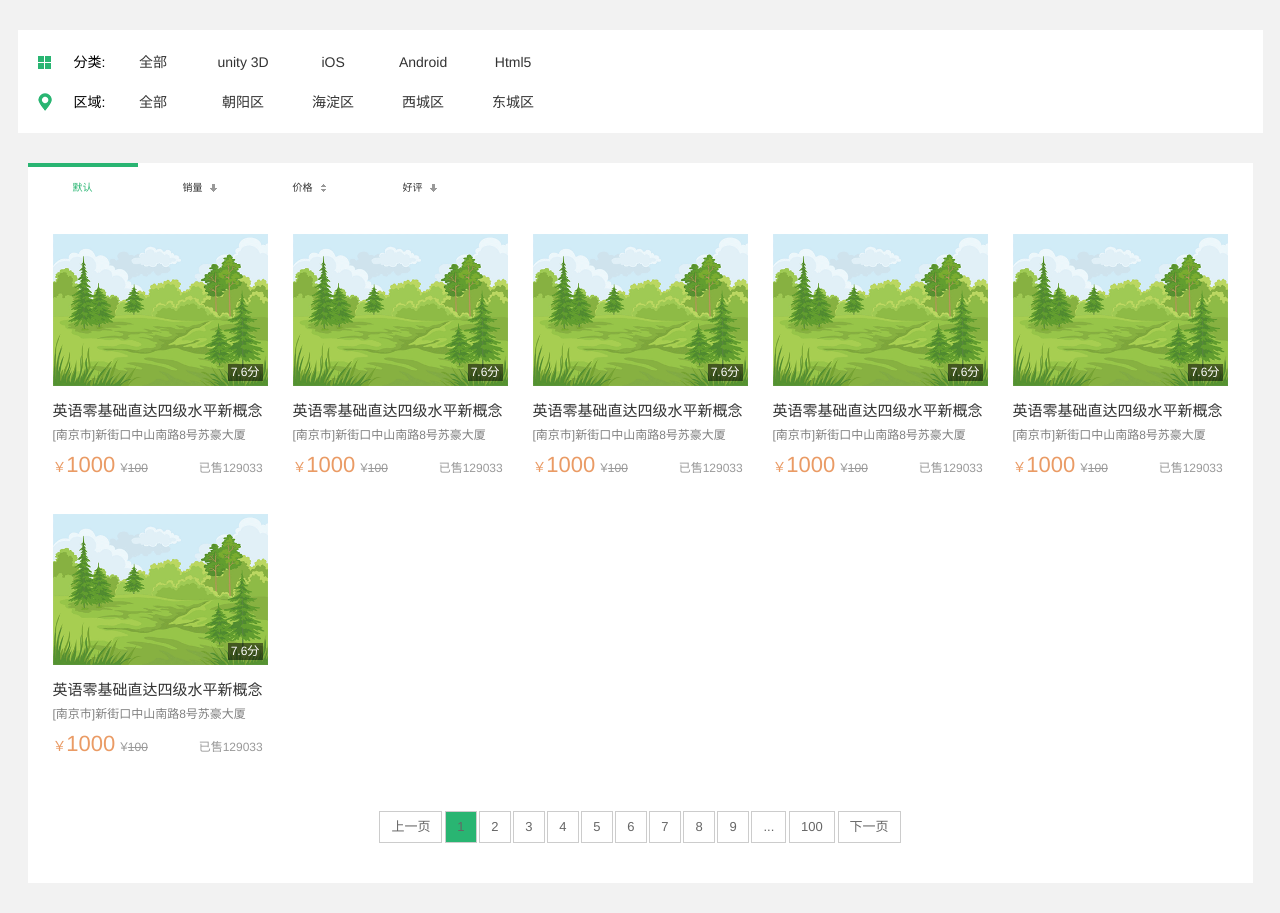
After one commit to Johozhang/jingyingba, a PHP site: page /wulei/courseHome/courseHome.html in a window 1280 px wide. The commit adds this page. Run offline with PHP 8.4, Linux system fonts and the light colour scheme.

Commit message:
7-23 8:47

```diff
--- a/css/base.css
+++ b/css/base.css
@@ -1,4 +1,7 @@
 html,body {margin:0; padding:0; font:10px/1.5 helvetica,arial,"Microsoft Yahei";}
+body{
+	background-color: #f2f2f2;
+}
 div,dl,dt,dd,ul,ol,li,h1,h2,h3,h4,h5,h6,pre,form,fieldset,input,textarea,blockquote,p{padding:0; margin:0;}
 table,td,tr,th{font-size:10px;}
 a{text-decoration: none;}
--- /dev/null
+++ b/css/course/courseHome.css
@@ -0,0 +1,207 @@
+.course-classfy{
+	width: 1225px;
+	height: 60px;
+	background-color: white;
+	margin:0 auto;
+	margin-top: 30px;
+	padding-top: 22px;
+	padding-bottom: 21px;
+	padding-left: 20px;
+}
+.course-classfy a{
+	color: #333;
+}
+.course-classfy a:hover{
+	color: #29b572;
+}
+.classfy-icon{
+	display: inline-block;
+	width: 27px;
+	height: 20px;
+	background:url(../../img/course/classfy-icon.png) no-repeat;
+	background-size: 13px 13px;
+	background-position: left center;
+	vertical-align: top;
+
+}
+.location-icon{
+	display: inline-block;
+	width: 27px;
+	height: 20px;
+	background:url(../../img/course/location-icon.png) no-repeat;
+	background-size: 14px 18px;
+	background-position: left center;
+	vertical-align: top;
+}
+.classfy-word{
+	display: inline-block;
+	width: 38px;
+	height: 20px;
+	line-height: 20px;
+	font-size: 14px;
+	text-align: right;
+
+}
+.classfy-content-list{
+	display: inline-block;
+	vertical-align: top;
+}
+.classfy-content-list>li{
+	float: left;
+	width: 90px;
+	height: 20px;
+	line-height: 20px;
+	font-size: 14px;
+	text-align: center;
+}
+
+.course-content-classfy{
+	height: 20px;
+
+	margin-bottom: 20px;
+}
+.course-location-classfy{
+	height: 20px;
+}
+
+.course-content{
+	width: 1225px;
+	margin:30px auto;
+	background-color: white;
+	padding-bottom: 40px;
+}
+.course-reorder>li{
+	height: 42px;
+	line-height: 42px;
+	text-align: center;
+	float: left;
+	width: 110px;
+	border-top: 4px solid rgba(41,181,114,0);
+}
+.course-reorder .course-reorder-active{
+	border-top: 4px solid rgba(41,181,114,1);
+	color: #29b572;
+}
+.course-reorder a{
+	color: #333;
+	width: 100%;
+	height: 100%;
+	display: inline-block;
+}
+.course-reorder a:hover{
+	color: #29b572;
+}
+.course-brief{
+	width: 215px;
+	float: left;
+	margin-top: 25px;
+	margin-left: 25px;
+}
+.course-brief img{
+	width: 100%;
+}
+.course-brief a{
+	color: black;
+}
+.course-price2{
+	font-size: 22px;
+	color:#ea9b65;
+	margin-left: -3px;
+}
+.course-price1{
+	font-size: 14px;
+	color:#ea9b65;
+}
+.ori-price,.sold-num,.ori-price1{
+	font-size: 12px;
+	color: #999;
+}
+.sold-num{
+    margin-left: 48px;
+}
+.price-details{
+	width: 100%;
+	height: 41px;
+
+}
+.course-name{
+	font-size: 15px;
+	color:#333333;
+	height: 23px;
+	line-height: 23px;
+}
+.course-adress{
+	font-size: 12px;
+	color: #808080;
+	height: 26px;
+	line-height: 26px;
+}
+.ori-prices{
+	height: 14px;
+	display: inline-block;
+}
+.ori-price{
+	margin-left: -5px;
+}
+.img-box{
+	width:100%;
+	position: relative;
+	margin-bottom: 13px;
+}
+#course-count{
+	width: 35px;
+	height: 17px;
+	line-height: 17px;
+	font-size: 12px;
+	color: #fff;
+	position: absolute;
+	text-align: center;
+	right: 5px;
+	bottom: 5px;
+	background-color: rgba(0,0,0,0.5)
+}
+.page-shift{
+	text-align: center;
+	margin-top: 43px;
+}
+.page-shift span{
+	height: 30px;
+	line-height: 30px;
+	border:1px solid #cccccc;
+	display: inline-block;
+	padding: 0 11px;
+	font-size: 13px;
+	color: #666666;
+}
+.page-shift .page-active{
+	background-color: #29b572;
+}
+.sale-volume,.high-opinion{
+	background:url(../../img/course/reorder-icon.png) no-repeat;
+	background-size: 7px 8px;
+	background-position: 70% center;
+}
+.sale-price{
+	background:url(../../img/course/pri-reorder.png) no-repeat;
+	background-size: 5px 8px;
+	background-position: 70% center;
+}
+.sale-volume:hover{
+	background:url(../../img/course/reorder-icon1.png) no-repeat;
+	background-size: 7px 8px;
+	background-position: 70% center;
+
+}
+.high-opinion:hover{
+	background:url(../../img/course/reorder-icon1.png) no-repeat;
+	background-size: 7px 8px;
+	background-position: 70% center;
+}
+.sale-price:hover{
+	background:url(../../img/course/pri-reorder1.png) no-repeat;
+	background-size: 5px 8px;
+	background-position: 70% center;
+}
+.course-reorder .default{
+	color:#29b572;
+}
--- /dev/null
+++ b/wulei/courseHome/courseHome.html
@@ -0,0 +1,186 @@
+<!DOCTYPE html>
+<html lang="en">
+<head>
+	<meta charset="UTF-8">
+	<title>线下课程</title>
+	<link rel="stylesheet" type="text/css" href="../../css/course/courseHome.css">
+	<link rel="stylesheet" type="text/css" href="../../css/base.css">
+</head>
+<body>
+<nav class="course-classfy">
+<div class="course-content-classfy">
+<span class="classfy-icon"></span>
+<span class="classfy-word">分类:</span>
+<ul class="classfy-content-list clearfix">
+	<li><a href="javascript:void(0)">全部</a></li>
+	<li><a href="javascript:void(0)">unity 3D</a></li>
+	<li><a href="javascript:void(0)">iOS</a></li>
+	<li><a href="javascript:void(0)">Android</a></li>
+	<li><a href="javascript:void(0)">Html5</a></li>
+</ul>
+
+</div>
+<div class="course-location-classfy">
+<span class="location-icon"></span>
+<span class="classfy-word">区域:</span>
+<ul class="classfy-content-list clearfix">
+	<li><a href="javascript:void(0)">全部</a></li>
+	<li><a href="javascript:void(0)">朝阳区</a></li>
+	<li><a href="javascript:void(0)">海淀区</a></li>
+	<li><a href="javascript:void(0)">西城区</a></li>
+	<li><a href="javascript:void(0)">东城区</a></li>
+</ul>
+</div>
+
+</nav>
+<section class="course-content">
+<nav>
+	<ul class="course-reorder clearfix">
+		<li class="course-reorder-active"><a href="javascript:void(0)" class="default">默认</a></li>
+		<li><a href="javascript:void(0)" class="sale-volume">销量</a></li>
+		<li><a href="javascript:void(0)" class="sale-price">价格</a></li>
+		<li><a href="javascript:void(0)" class="high-opinion">好评</a></li>
+	</ul>
+</nav>
+	<ul class="course-lists clearfix">
+		<li class="course-brief">
+		<a href="javascript:void">
+		<div class="img-box">
+		<img src="../../img/course/example.png">
+		<span id="course-count">7.6分</span>
+		</div>
+		<p class="course-name">英语零基础直达四级水平新概念</p>
+		<p class="course-adress">[南京市]新街口中山南路8号苏豪大厦</p>
+		<div class="price-details clearfix">
+				<span class="course-price1">￥</span>
+				<span class="course-price2">1000</span>
+
+					<span class="ori-price1">￥</span>
+					<del class="ori-price">100</del>
+				<span class="sold-num">已售129033</span>
+		</div>
+		</a>
+		</li>
+		<li class="course-brief">
+		<a href="javascript:void">
+		<div class="img-box">
+		<img src="../../img/course/example.png">
+		<span id="course-count">7.6分</span>
+		</div>
+		<p class="course-name">英语零基础直达四级水平新概念</p>
+		<p class="course-adress">[南京市]新街口中山南路8号苏豪大厦</p>
+		<div class="price-details clearfix">
+				<span class="course-price1">￥</span>
+				<span class="course-price2">1000</span>
+
+					<span class="ori-price1">￥</span>
+					<del class="ori-price">100</del>
+				<span class="sold-num">已售129033</span>
+		</div>
+		</a>
+		</li>
+		<li class="course-brief">
+		<a href="javascript:void">
+		<div class="img-box">
+		<img src="../../img/course/example.png">
+		<span id="course-count">7.6分</span>
+		</div>
+		<p class="course-name">英语零基础直达四级水平新概念</p>
+		<p class="course-adress">[南京市]新街口中山南路8号苏豪大厦</p>
+		<div class="price-details clearfix">
+				<span class="course-price1">￥</span>
+				<span class="course-price2">1000</span>
+
+					<span class="ori-price1">￥</span>
+					<del class="ori-price">100</del>
+				<span class="sold-num">已售129033</span>
+		</div>
+		</a>
+		</li>
+		<li class="course-brief">
+		<a href="javascript:void">
+		<div class="img-box">
+		<img src="../../img/course/example.png">
+		<span id="course-count">7.6分</span>
+		</div>
+		<p class="course-name">英语零基础直达四级水平新概念</p>
+		<p class="course-adress">[南京市]新街口中山南路8号苏豪大厦</p>
+		<div class="price-details clearfix">
+				<span class="course-price1">￥</span>
+				<span class="course-price2">1000</span>
+
+					<span class="ori-price1">￥</span>
+					<del class="ori-price">100</del>
+				<span class="sold-num">已售129033</span>
+		</div>
+		</a>
+		</li>
+		<li class="course-brief">
+		<a href="javascript:void">
+		<div class="img-box">
+		<img src="../../img/course/example.png">
+		<span id="course-count">7.6分</span>
+		</div>
+		<p class="course-name">英语零基础直达四级水平新概念</p>
+		<p class="course-adress">[南京市]新街口中山南路8号苏豪大厦</p>
+		<div class="price-details clearfix">
+				<span class="course-price1">￥</span>
+				<span class="course-price2">1000</span>
+
+					<span class="ori-price1">￥</span>
+					<del class="ori-price">100</del>
+				<span class="sold-num">已售129033</span>
+		</div>
+		</a>
+		</li>
+		<li class="course-brief">
+		<a href="javascript:void">
+		<div class="img-box">
+		<img src="../../img/course/example.png">
+		<span id="course-count">7.6分</span>
+		</div>
+		<p class="course-name">英语零基础直达四级水平新概念</p>
+		<p class="course-adress">[南京市]新街口中山南路8号苏豪大厦</p>
+		<div class="price-details clearfix">
+				<span class="course-price1">￥</span>
+				<span class="course-price2">1000</span>
+
+					<span class="ori-price1">￥</span>
+					<del class="ori-price">100</del>
+				<span class="sold-num">已售129033</span>
+		</div>
+		</a>
+		</li>
+	</ul>
+
+<nav class="page-shift">
+	<a href="javascript:void(0)"><span class="pre-page">上一页</span></a>
+	<a href="javascript:void(0)"><span class="page-active">1</span></a>
+	<a href="javascript:void(0)"><span>2</span></a>
+	<a href="javascript:void(0)"><span>3</span></a>
+	<a href="javascript:void(0)"><span>4</span></a>
+	<a href="javascript:void(0)"><span>5</span></a>
+	<a href="javascript:void(0)"><span>6</span></a>
+	<a href="javascript:void(0)"><span>7</span></a>
+	<a href="javascript:void(0)"><span>8</span></a>
+	<a href="javascript:void(0)"><span>9</span></a>
+	<a href="javascript:void(0)"><span>...</span></a>
+	<a href="javascript:void(0)"><span>100</span></a>
+	<a href="javascript:void(0)"><span class="next-page">下一页</span></a>
+</nav>
+</section>
+<script type="text/javascript" src="../../js/jquery.min.js"></script>
+<script type="text/javascript">
+$(".course-reorder>li").on("click",function(){
+	var index = $(this).index();
+	$(this).addClass("course-reorder-active").siblings().removeClass("course-reorder-active");
+	$(".course-reorder a").css({
+		color:"#333"
+	});
+	$(".course-reorder a").eq(index).css({
+		color:"#29b572"
+	})
+})
+</script>
+</body>
+</html>
```
Also changed, not shown: img/course/classfy-icon.png (added), img/course/example.png (added), img/course/location-icon.png (added), img/course/pri-reorder.png (added), img/course/pri-reorder1.png (added), img/course/reorder-icon.png (added), img/course/reorder-icon1.png (added), 4 other files.
